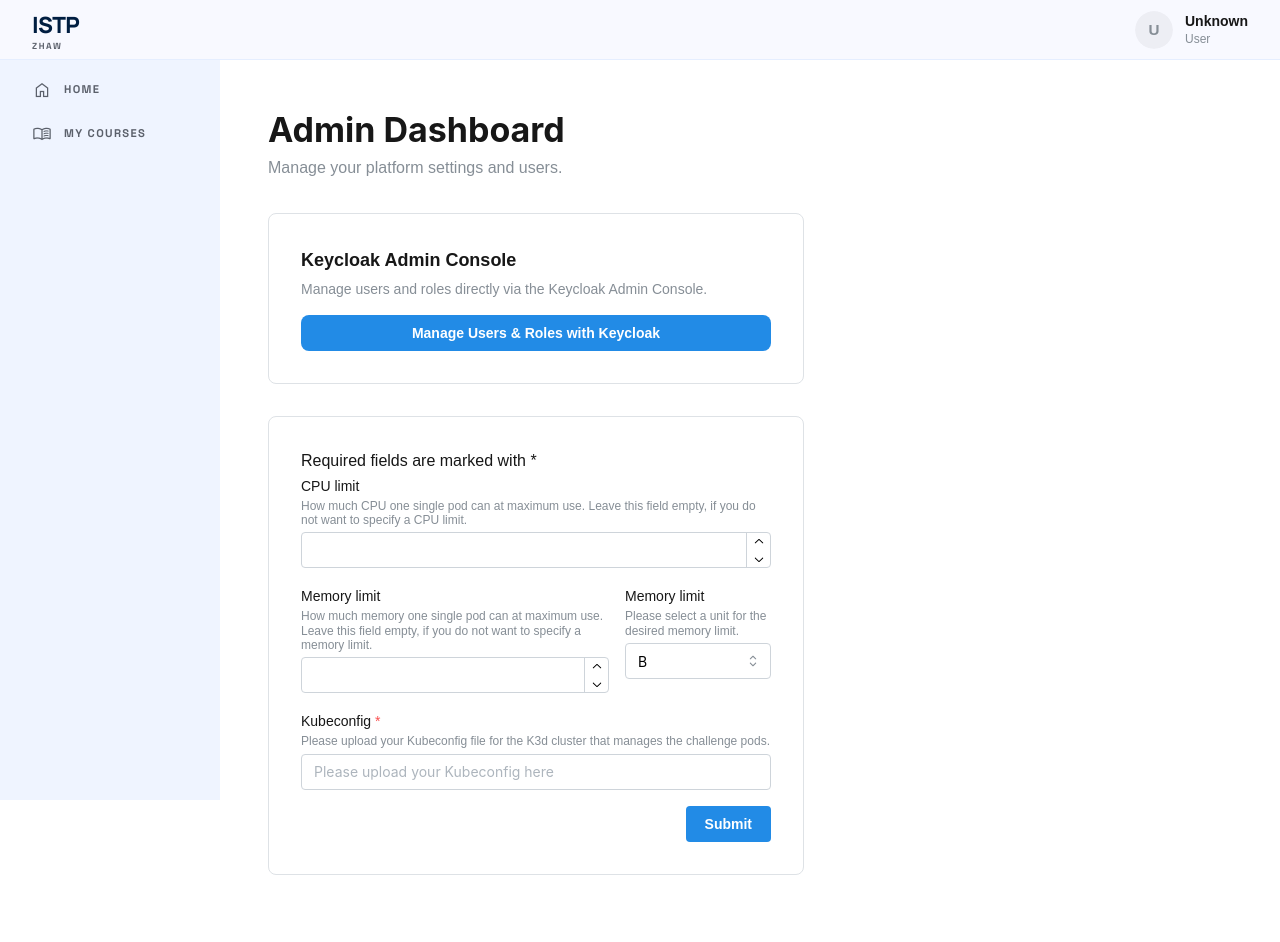
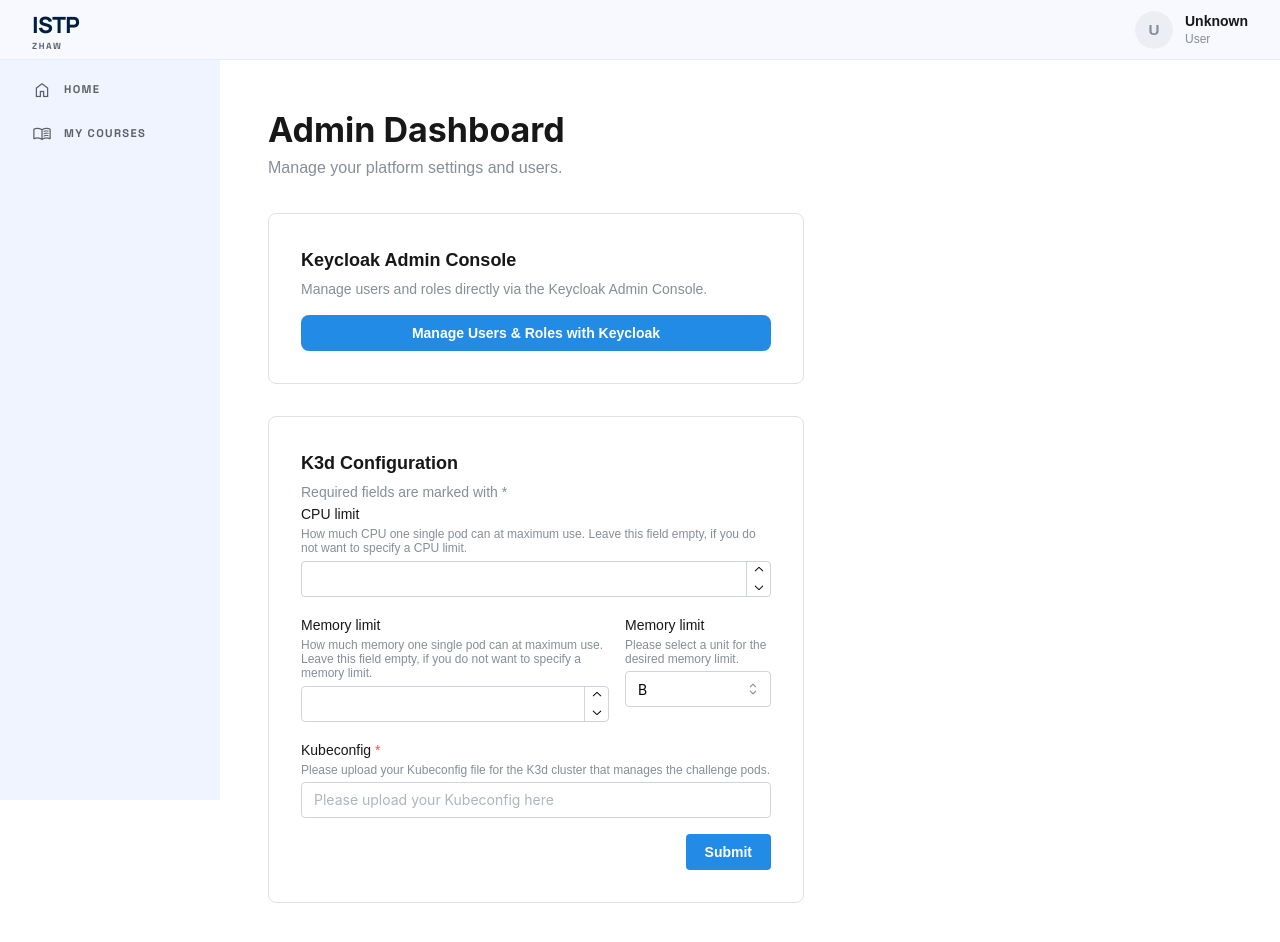
Before and after one commit to PM4-ISTP/PM4-IT24aWIN-ISTP, a Next.js app in the folder frontend/: page /dashboard/admin in a window 1280 px wide. Shown: the top 942 px of the page. Built offline with nearby package versions, Linux system fonts and the light colour scheme; no server answers.

Commit message:
Add form title

```diff
--- a/frontend/src/components/AdminConfigForm.tsx
+++ b/frontend/src/components/AdminConfigForm.tsx
@@ -62,7 +62,10 @@ export default function AdminConfigForm() {
 
   return (
     <form onSubmit={form.onSubmit(handleSubmit)} encType="multipart/form-data">
-      <Text>Required fields are marked with *</Text>
+      <Text fw={600} size="lg">
+        K3d Configuration
+      </Text>
+      <Text c="dimmed" size="sm" mt={4}>Required fields are marked with *</Text>
 
       <Grid>
         <Grid.Col span={12}>
```
